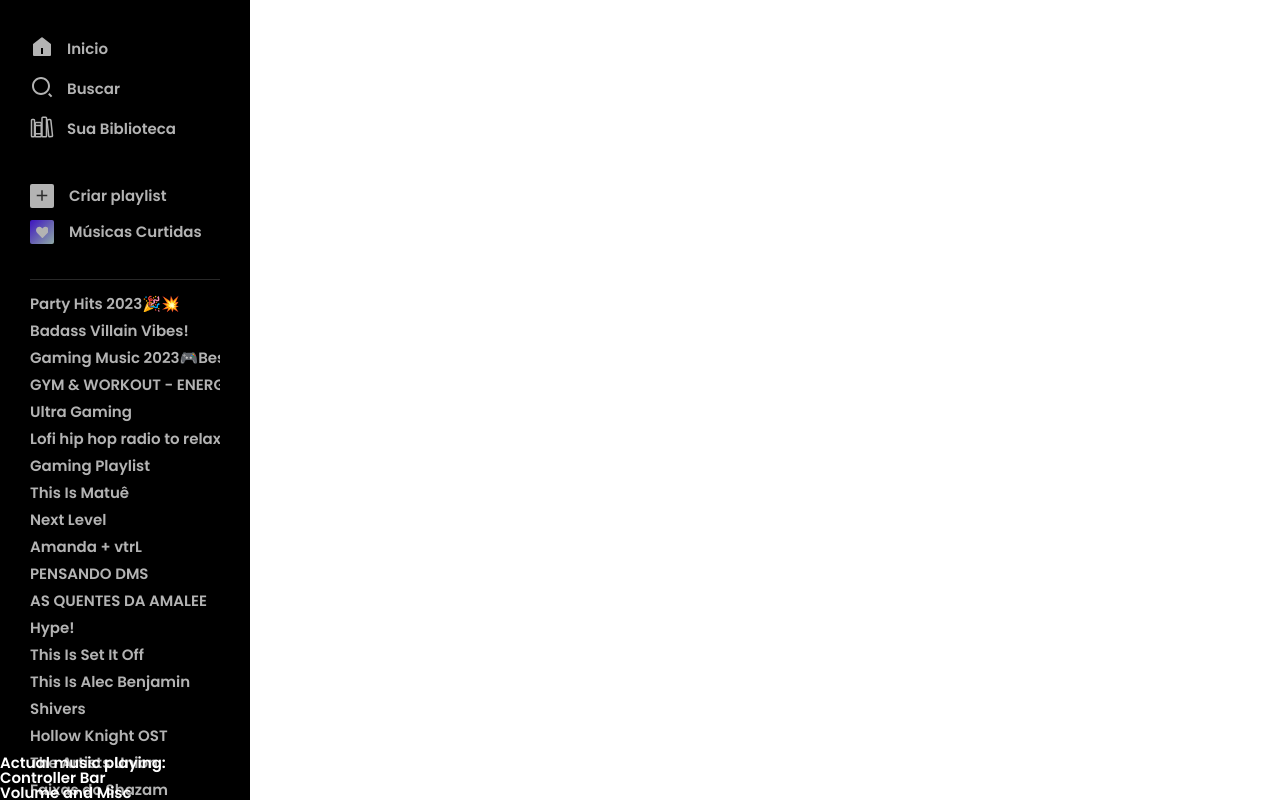
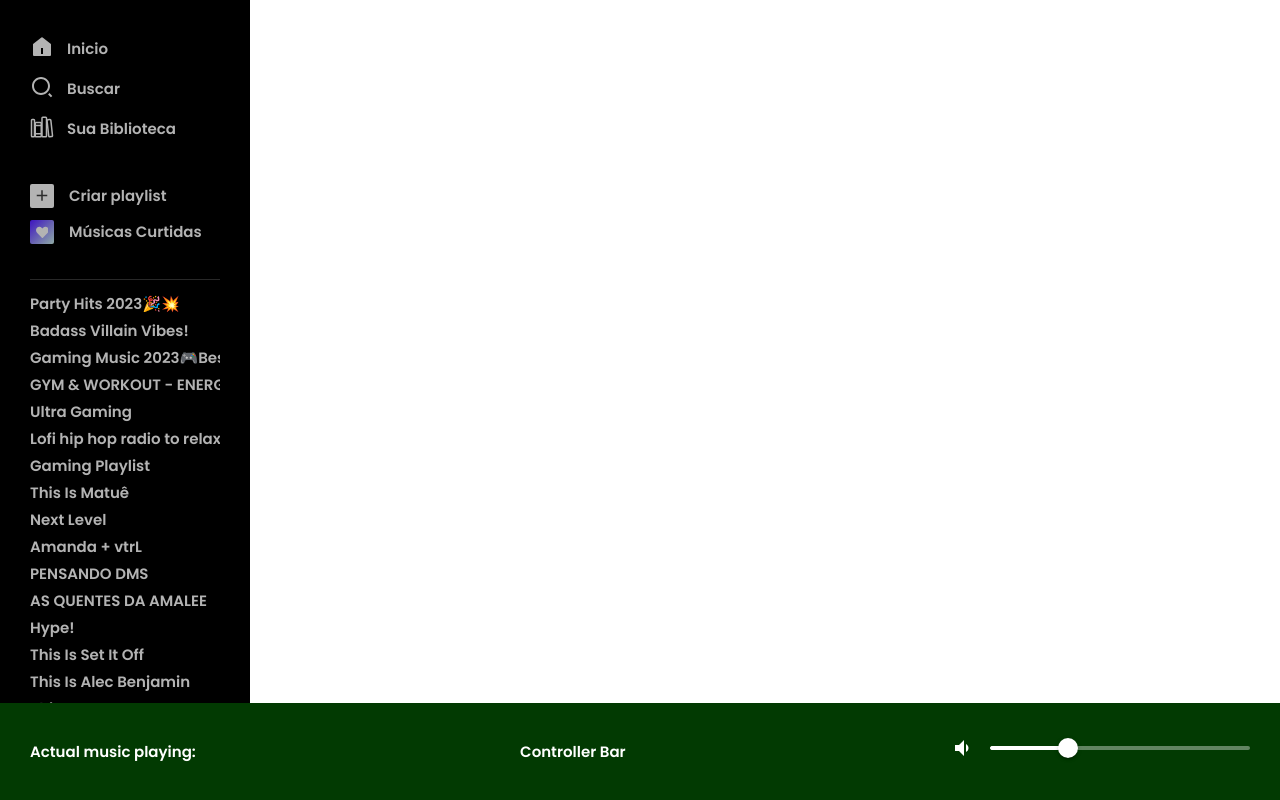
Before and after one commit to ivtrL/Spotify-Clone-Project, a React (Vite) app: page / in a window 1280 px wide. Built offline with nearby package versions, Linux system fonts and the light colour scheme.

Commit message:
PlayerBar config

```diff
--- a/src/components/ActuallyListeningBar.jsx
+++ b/src/components/ActuallyListeningBar.jsx
@@ -1,13 +1,23 @@
-import React from 'react'
+import React, { useState } from 'react'
 import "../css/ActuallyListeningBar.css"
+import { Slider, Stack } from '@mui/material';
+import { VolumeDown, VolumeUp } from '@mui/icons-material';
 
 const ActuallyListeningBar = () => {
+
+  const [volumeValue, setVolumeValue] = useState(30)
+
   return (
     <div className='listening-bar'>
       <div className="listening-bar-container">
         <p>Actual music playing:</p>
         <p>Controller Bar</p>
-        <p>Volume and Misc</p>
+        <div className='volume-bar'>
+          <Stack spacing={2} direction="row" sx={{ mb: 1 }} alignItems="center">
+            {volumeValue == 50 ? <VolumeUp />: <VolumeDown/>}
+            <Slider sx={{color: 'white'/*,'& .MuiSlider-thumb': {borderRadius: '10px', transform: 'scale(0.1rem)'}*/}} value={volumeValue} aria-label="Default" valueLabelDisplay='auto'/>
+          </Stack>
+        </div>
       </div>
     </div>
   )
--- a/src/css/ActuallyListeningBar.css
+++ b/src/css/ActuallyListeningBar.css
@@ -1,6 +1,23 @@
 .listening-bar {
     bottom: 0;
+    display: flex;
     width: 100%;
+    height: 97px;
     position: fixed;
     z-index: 1;
+    background-color: #023a02;
+    align-items: center;
 }
+
+.listening-bar-container {
+    display: flex;
+    width: 100%;
+    margin: auto 30px;
+    justify-content: space-between;
+    align-items: center;
+
+}
+
+.volume-bar {
+    width: 300px;
+}
--- a/src/css/Playlists.css
+++ b/src/css/Playlists.css
@@ -2,7 +2,7 @@
     position: fixed;
     width: 250px;
     min-height: 230px;
-    height: 100vh;
+    height: 560px;
     background-color: black;
     left: 0;
     top: 280px;
```
